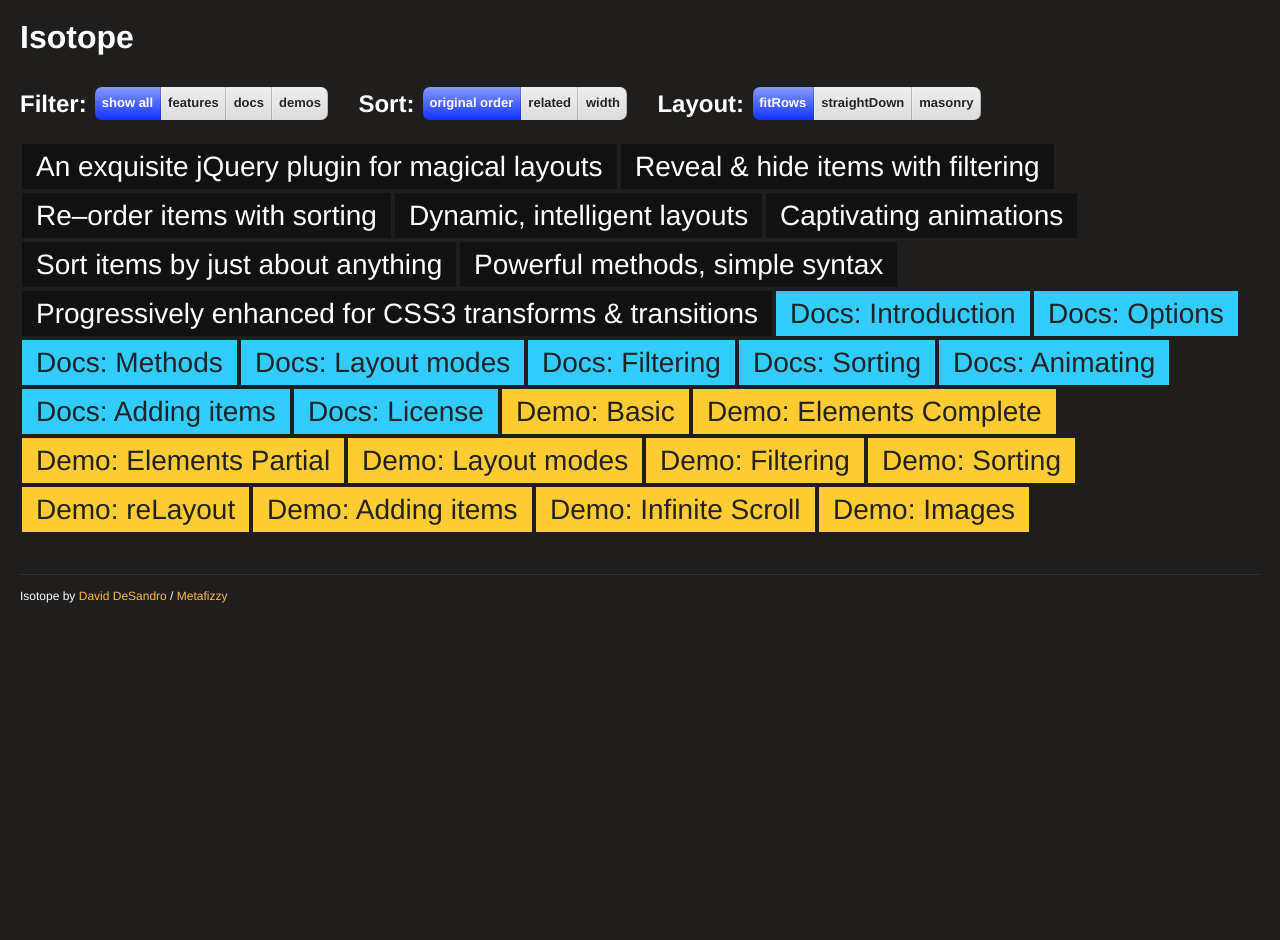
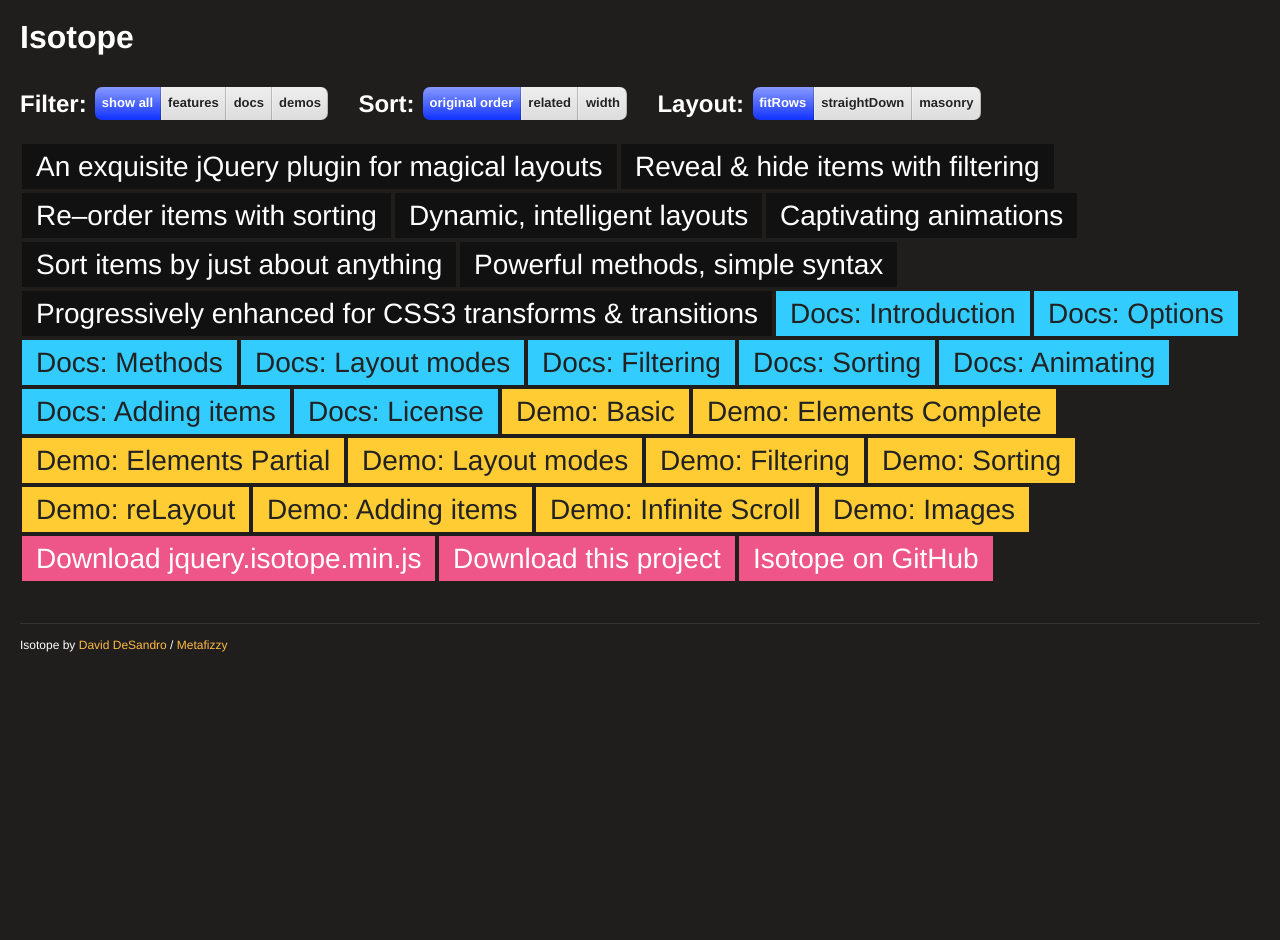
Before and after one commit to metafizzy/isotope, a Jekyll site: the page built from index.html, in a window 1280 px wide. Built offline with Jekyll 4.4.1, drawn with Linux system fonts in a browser that asks for light colours.

Commit message:
docs : add links to Index

```diff
--- a/css/style.css
+++ b/css/style.css
@@ -586,16 +586,16 @@
 }
 #super-list li a {
   color: #222;
-/*  font-weight: bold;*/
 }
 #super-list li.doc  a { background: #3CF; }
 #super-list li.demo a { background: #FC3; }
+#super-list li.link a { background: #E58; color: white; }
 
-#super-list li a:hover,
-#super-list li a.doc:hover,
-#super-list li a.demo:hover {
+#super-list li a:hover {
   background: white;
 }
+
+#super-list li.link a:hover { color: #222; }
 
 #super-list.masonry li {
   width: 216px;
--- a/index.html
+++ b/index.html
@@ -47,7 +47,7 @@
         <li><a href="#show-all" data-filter="*" class="selected">show all</a></li>
         <li><a href="#features" data-filter=".feature">features</a></li>
         <li><a href="#docs" data-filter=".doc">docs</a></li>
-        <li><a href="#containers" data-filter=".demo">demos</a></li>
+        <li><a href="#demos" data-filter=".demo">demos</a></li>
       </ul>
     </div>
     <div class="option-combo">
@@ -84,6 +84,9 @@
     {% for demo in site.categories.demos reversed %}
       <li class="demo" data-category="demo" data-related="{{ demo.related }}"><a href=".{{ demo.url }}">Demo: {{ demo.title }}</a></li>
     {% endfor %}
+    <li class="link" data-related="z-etc"><a href="jquery.isotope.min.js">Download jquery.isotope.min.js</a></li>
+    <li class="link" data-related="z-etc"><a href="#">Download this project</a></li>
+    <li class="link" data-related="z-etc"><a href="http://github.com/desandro/isotope">Isotope on GitHub</a></li>
   </ul>
 
   {% include footer.html %}
```
